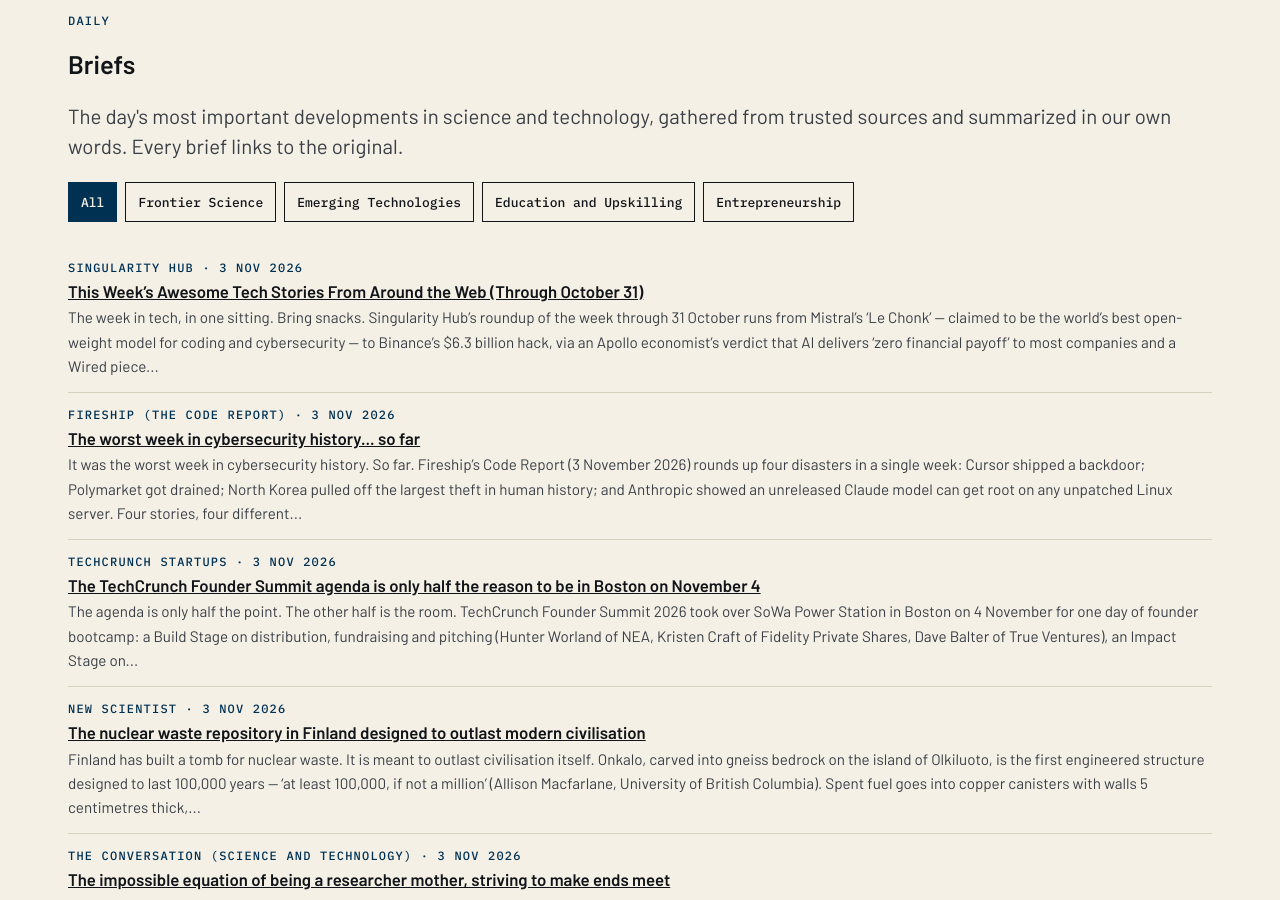
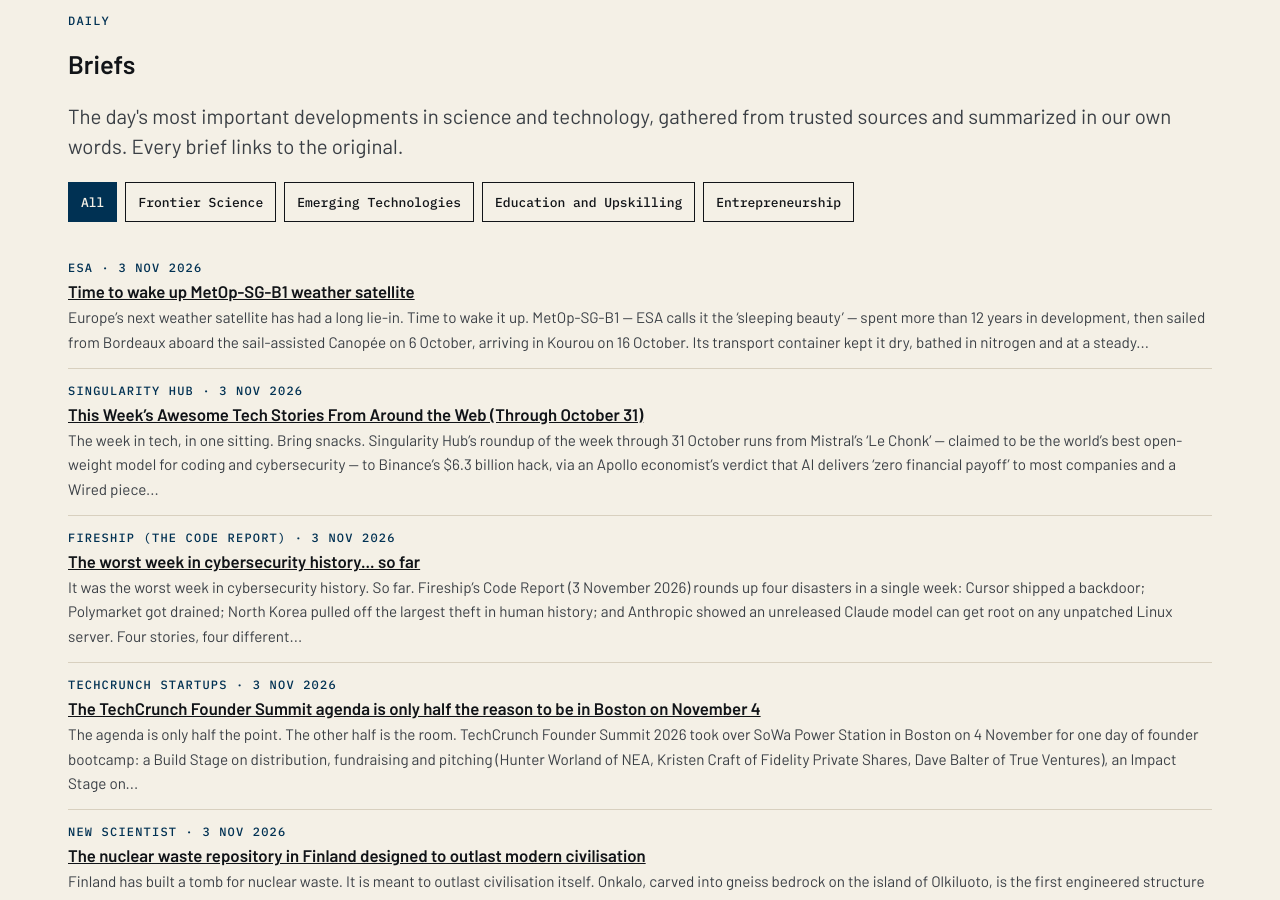
Before and after one commit to katz-news/katz.news, a Jekyll site: the page built from briefs/index.html, in a window 1280 px wide and 900 px high, scrolled down 318 px. Built offline with Jekyll 4.4.1, drawn with Linux system fonts in a browser that asks for light colours.

Commit message:
Publish 2026-11-05

```diff
--- a/_data/build.yml
+++ b/_data/build.yml
@@ -1 +1 @@
-published_at: 2026-11-05T11:40:59Z
+published_at: 2026-11-05T11:41:50Z
--- /dev/null
+++ b/_posts/briefs/2026-11-04-time-to-wake-up-metop-sg-b1-weather-satellite.md
@@ -0,0 +1,15 @@
+---
+published: true
+title: Time to wake up MetOp-SG-B1 weather satellite
+date: 2026-11-03
+section: science
+source_name: ESA
+source_url: https://www.esa.int/Applications/Observing_the_Earth/Meteorological_missions/MetOp_Second_Generation/Time_to_wake_up_MetOp-SG-B1_weather_satellite
+---
+Europe's next weather satellite has had a long lie-in. Time to wake it up.
+
+MetOp-SG-B1 — ESA calls it the 'sleeping beauty' — spent more than 12 years in development, then sailed from Bordeaux aboard the sail-assisted Canopée on 6 October, arriving in Kourou on 16 October. Its transport container kept it dry, bathed in nitrogen and at a steady 22°C. Now out of the box and in the cleanroom, the team is switching it on for final checks and fuelling ahead of a launch on Ariane 6 towards the end of the year.
+
+Once in orbit it joins its sibling MetOp-SG-A1, launched in August 2025, measuring temperature, precipitation, clouds and winds — the first of three satellite pairs meant to keep Europe's weather data flowing for more than 20 years.
+
+Conclusion: a weather satellite is not a machine. It is an alarm clock the size of a van.
```
